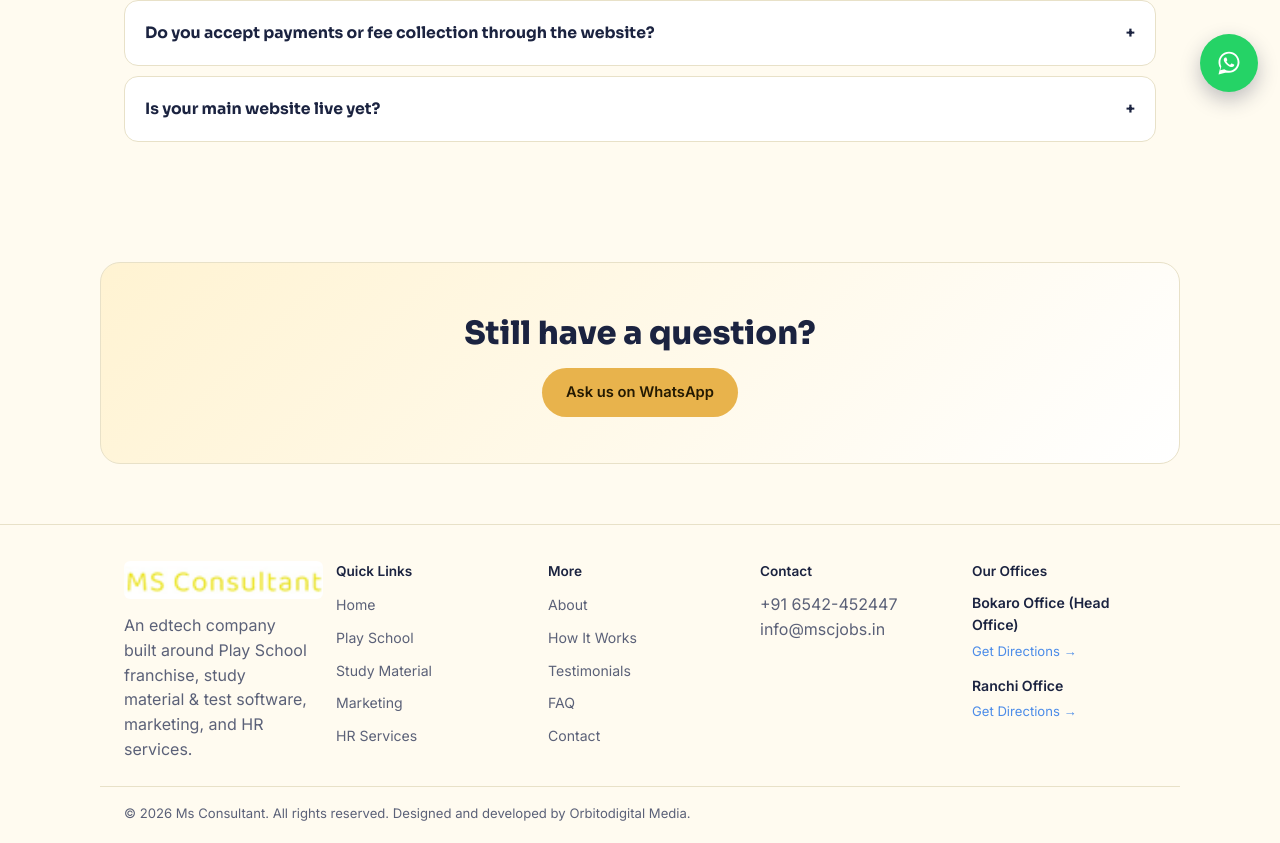
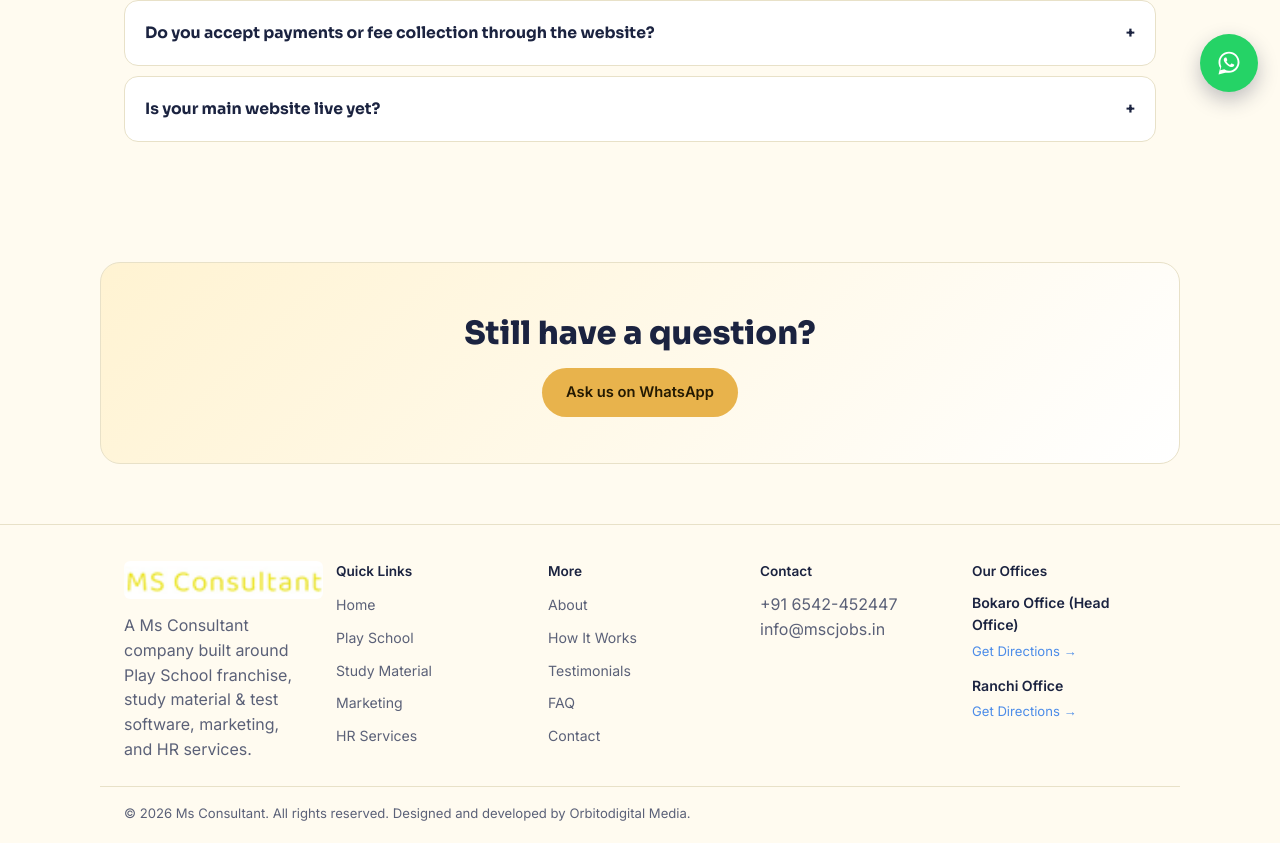
Before and after one commit to Deepak172003/MS_Consultant, a React (Vite) app: page /MS_Consultant/faq in a window 1280 px wide. Shown: the part 686-1529 px from the top of the page. Built offline with nearby package versions, Linux system fonts and the light colour scheme.

Commit message:
Update company description in Footer component

```diff
--- a/src/components/Footer.jsx
+++ b/src/components/Footer.jsx
@@ -37,7 +37,7 @@ export default function Footer() {
         <div>
           <img src={logo} alt={`${COMPANY_NAME} MS Consultant`} className="logo-img footer-logo" />
           <p className="muted">
-            An edtech company built around Play School franchise, study
+            A Ms Consultant company built around Play School franchise, study
             material & test software, marketing, and HR services.
           </p>
         </div>
```
